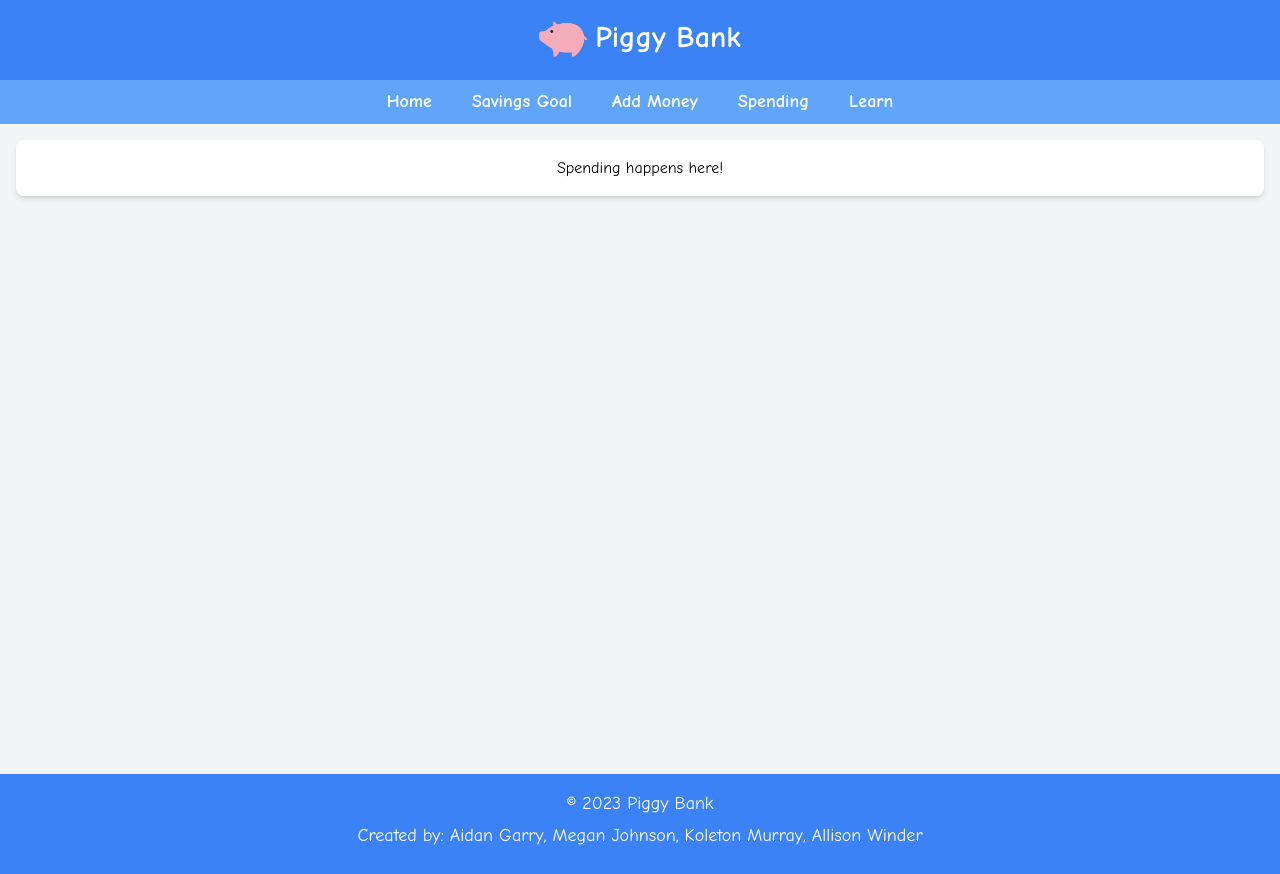
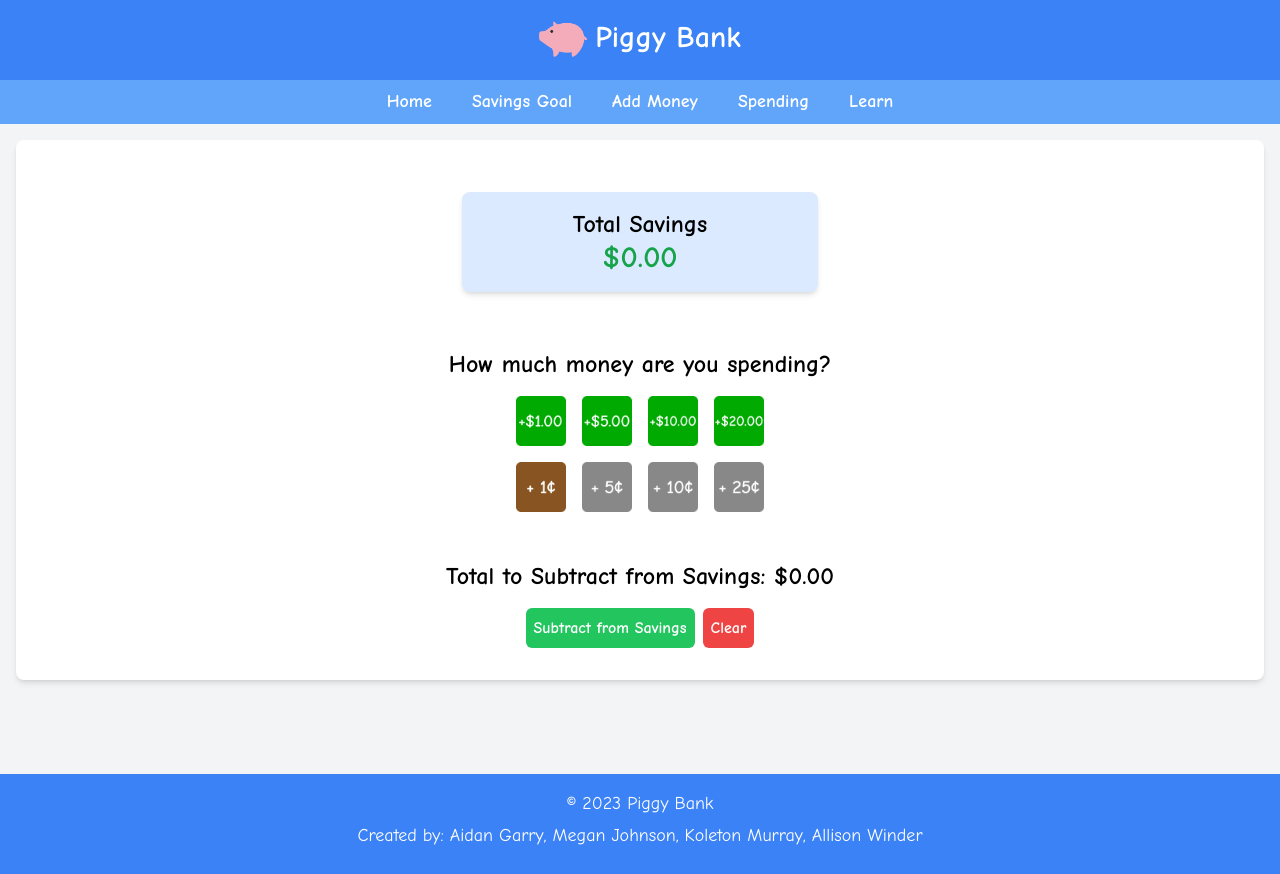
Before and after one commit to koletonmurray/piggy-bank, a React (Create React App) app: page /spending in a window 1280 px wide. Built offline with nearby package versions, Linux system fonts and the light colour scheme.

Commit message:
Spendings Paage

```diff
--- a/src/App.js
+++ b/src/App.js
@@ -1,6 +1,6 @@
 import './App.css';
 import { Route, Routes } from 'react-router-dom';
-import Layout from './layout/Layout';
+import Layout from './Layout/Layout';
 import Home from './pages/Home/Home';
 import Learn from './pages/Learn/Learn';
 import AddMoney from './pages/AddMoney/AddMoney';
--- a/src/pages/Spending/Spending.js
+++ b/src/pages/Spending/Spending.js
@@ -1,10 +1,94 @@
-import React from 'react';
+import React, { useState } from 'react';
+
+// Money pngs
+import oneDollar from '../../img/1dollar.png';
+import fiveDollar from '../../img/5dollar.png';
+import tenDollar from '../../img/10dollar.png';
+import twentyDollar from '../../img/20dollar.png';
+import oneCent from '../../img/1cent.png';
+import fiveCent from '../../img/5cent.png';
+import tenCent from '../../img/10cent.png';
+import twentyfiveCent from '../../img/25cent.png';
+
+// Import useTotal
+import { useTotal } from '../TotalSavings/TotalSavings';
+
 
 function Spending() {
+
+  const { totalSavings, subtractFromTotalSavings } = useTotal(); // Use useTotal hook
+
+  const [totalSubtract, setTotalSubtract] = useState(0);
+
+  const handleSubtractMoney = (amount) => {
+    setTotalSubtract(totalSubtract + amount);
+  };
+
+  const handleSubtractFromSavings = () => {
+    subtractFromTotalSavings(totalSubtract);
+    setTotalSubtract(0); // Reset the local total add
+  };
   return (
-    <p>
-      Spending happens here!
-    </p>
+     <div className="p-4">
+      {/* Total Savings Card */}
+      <div className="flex justify-center py-5 pb-10">
+        <div className="bg-blue-100 p-4 rounded-lg shadow-md mb-4 w-[30%]">
+            <h3 className="text-2xl font-bold">Total Savings</h3>
+            <p className="text-3xl font-bold text-green-600">${totalSavings.toFixed(2)}</p>
+        </div>
+      </div>
+
+
+      <h2 className="text-2xl font-bold mb-4">
+        How much money are you spending?
+      </h2>
+
+      {/* Money Images */}
+      <div className="flex flex-wrap justify-center space-x-4">
+        <MoneyItem value={1} onClick={handleSubtractMoney} img={oneDollar} />
+        <MoneyItem value={5} onClick={handleSubtractMoney} img={fiveDollar} />
+        <MoneyItem value={10} onClick={handleSubtractMoney} img={tenDollar} />
+        <MoneyItem value={20} onClick={handleSubtractMoney} img={twentyDollar} />
+      </div>
+      <div className="flex flex-wrap justify-center space-x-4 py-4">
+        <MoneyItem value={0.01} onClick={handleSubtractMoney} img={oneCent} />
+        <MoneyItem value={0.05} onClick={handleSubtractMoney} img={fiveCent} />
+        <MoneyItem value={0.1} onClick={handleSubtractMoney} img={tenCent} />
+        <MoneyItem value={0.25} onClick={handleSubtractMoney} img={twentyfiveCent} />
+      </div>
+
+      {/* Total Money Counter */}
+      <div className="mt-8 text-2xl font-bold">
+        Total to Subtract from Savings: ${totalSubtract.toFixed(2)}
+      </div>
+
+      <div className="mt-4">
+        <button
+          onClick={handleSubtractFromSavings}
+          className="bg-green-500 p-2 text-white font-bold rounded-md cursor-pointer hover:bg-green-600 mr-2"
+        >
+          Subtract from Savings
+        </button>
+        <button
+            onClick={() => setTotalSubtract(0)} // Reset the local total to 0
+            className="bg-red-500 p-2 text-white font-bold rounded-md cursor-pointer hover-bg-red-600"
+        >
+        Clear
+        </button>
+
+      </div>
+    </div>
+  );
+}
+
+function MoneyItem({ value, onClick, img }) {
+  return (
+    <button
+      onClick={() => onClick(value)}
+      className="hover:bg-gray-200 cursor-pointer"
+    >
+      <img src={img} alt={value} width={'50px'} />
+    </button>
   );
 }
 
--- a/src/pages/TotalSavings/TotalSavings.js
+++ b/src/pages/TotalSavings/TotalSavings.js
@@ -9,6 +9,10 @@ export function TotalSavingsProvider({ children }) {
   const addToTotalSavings = (amount) => {
     setTotalSavings(totalSavings + amount);
   };
+
+  const subtractFromTotalSavings = (amount) => {
+    setTotalSavings(totalSavings - amount);
+  }
 
   const addSavedItem = (item, price) => {
     const newItem = { item, price };
@@ -32,6 +36,7 @@ export function TotalSavingsProvider({ children }) {
       value={{
         totalSavings,
         addToTotalSavings,
+        subtractFromTotalSavings,
         savedItems,
         addSavedItem,
         removeSavedItem,
```
